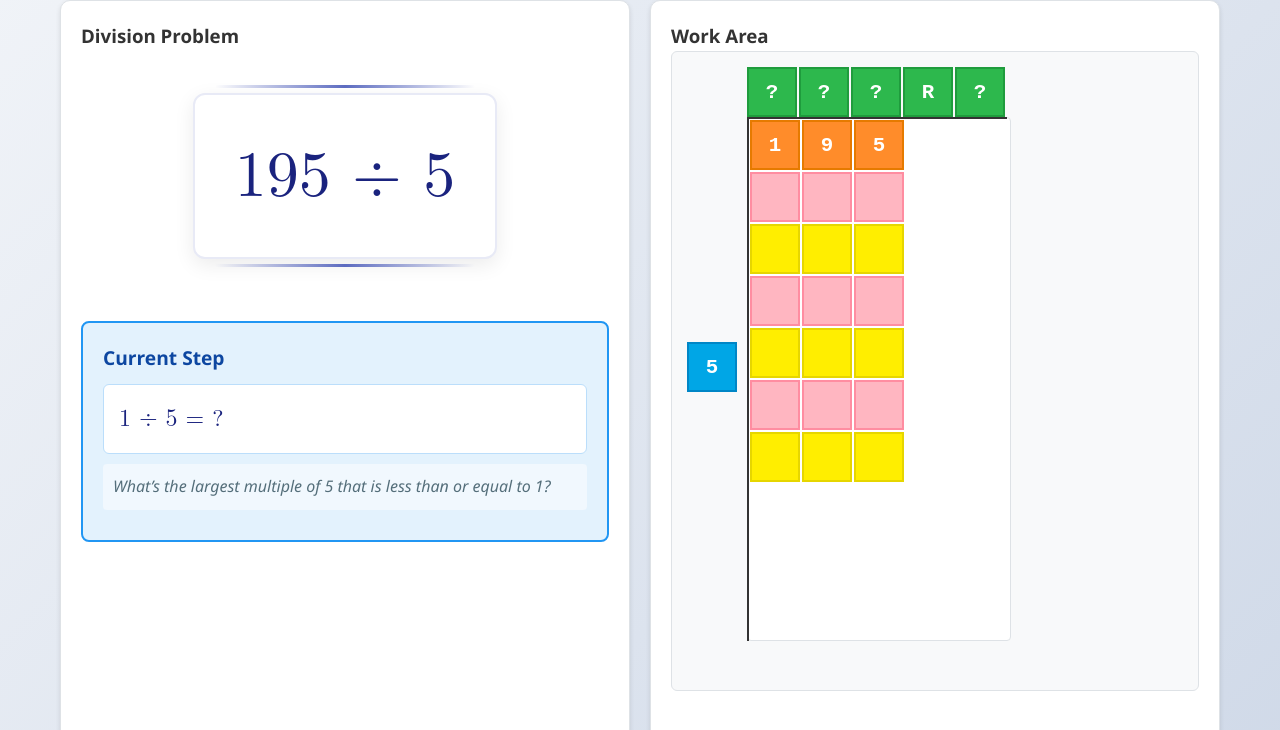
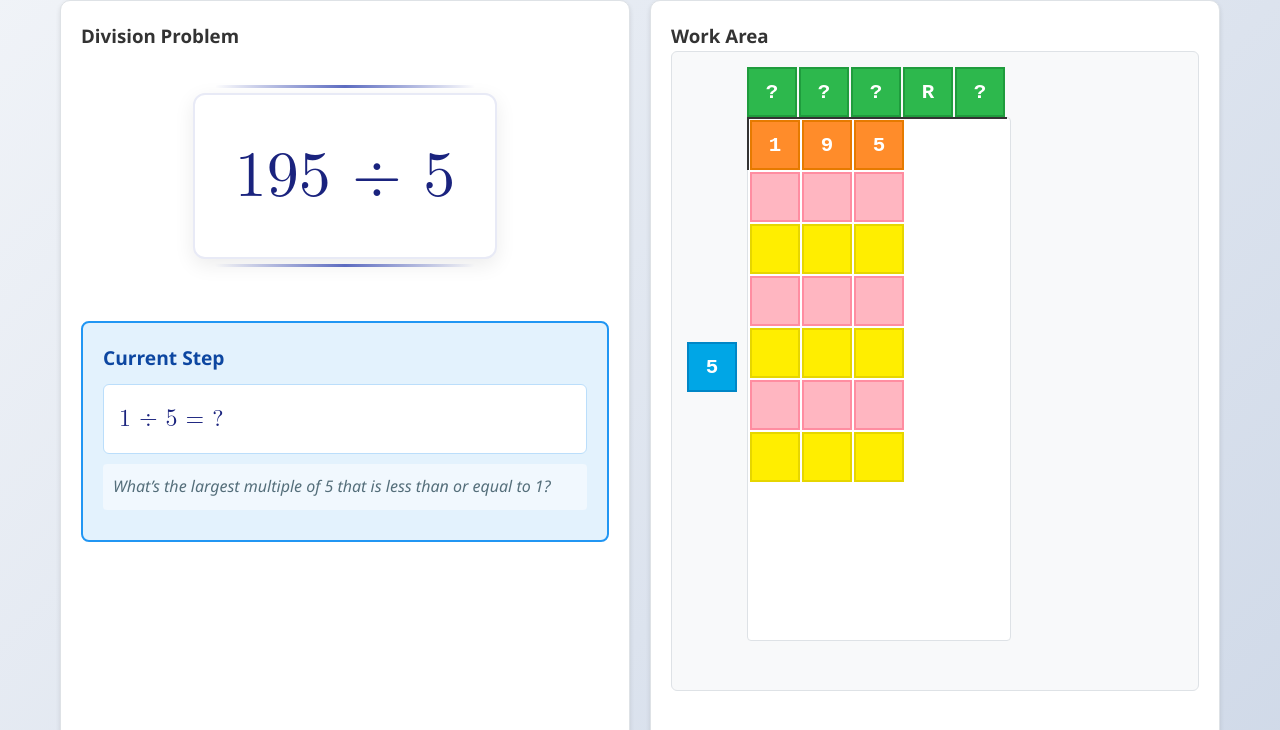
Before and after one commit to ZBZFirst/Math, a Jekyll site: the page built from division.md, in a window 1280 px wide and 1400 px high, scrolled down 238 px. Shown: the part 90-820 px from the top of the window. Built offline with Jekyll 4.4.1, drawn with Linux system fonts in a browser that asks for light colours.

Commit message:
Update division.css

```diff
--- a/assets/css/division.css
+++ b/assets/css/division.css
@@ -325,10 +325,10 @@
 /* Position the division symbol container */
 .division-symbol {
     position: absolute;
-    left: 0px; /* Position to the RIGHT of divisor (divisor width) */
-    top: 0px; /* Align with top of work grid (below answer row) */
-    bottom: 0; /* Extend to bottom of work grid */
-    width: 2px; /* Thinner line */
+    left: 0px; /* Adjust based on where you want it */
+    top: 0px; /* Adjust based on where you want it */
+    width: 2px;
+    height: 53px; /* Fixed height as requested */
     background: #333;
     z-index: 1;
 }
```
